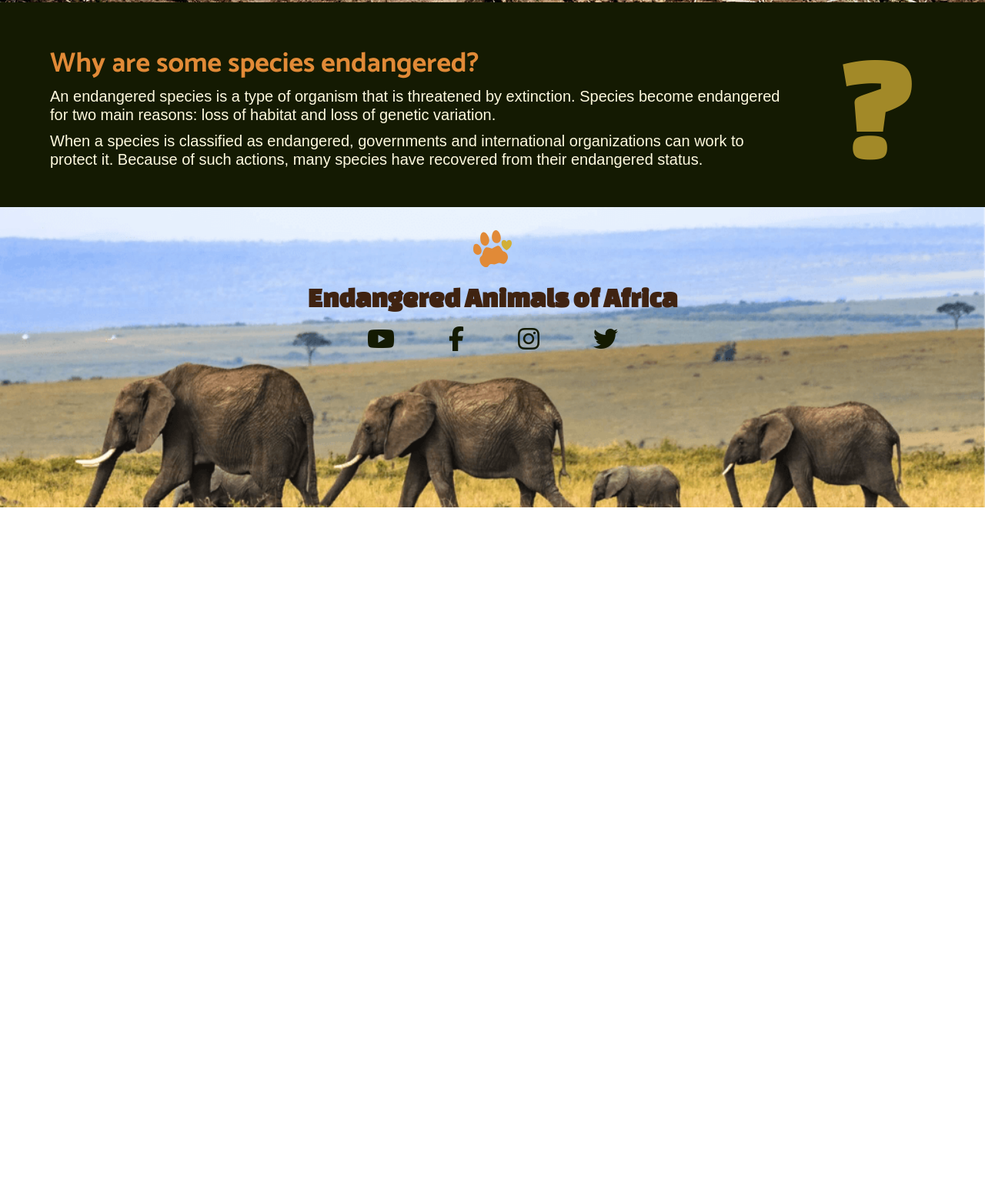
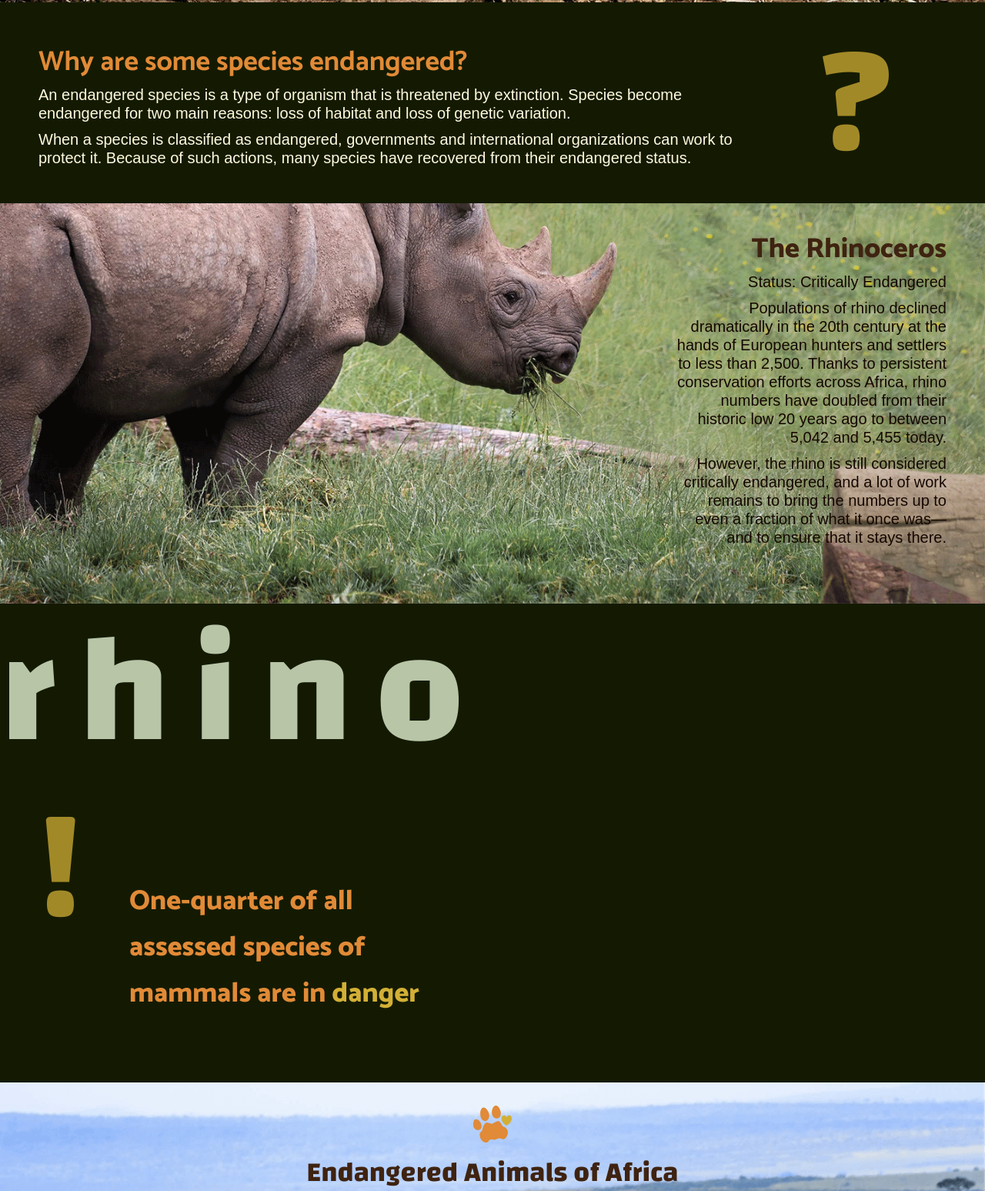
Before and after one commit to blairda/web3, a plain HTML site: page deploy/index.html in a window 1280 px wide. Shown: the part 802-2349 px from the top of the page at 77% size. Before the commit the page ends 1461 px from the top, so only its background shows below. Drawn offline with nearby package versions, Linux system fonts and the light colour scheme; a web font is replaced by a local one.

Commit message:
Finish first index card/fact

```diff
--- a/deploy/index.html
+++ b/deploy/index.html
@@ -6,7 +6,7 @@
     <meta name="viewport" content="width=device-width, initial-scale=1.0">
     <meta http-equiv="X-UA-Compatible" content="ie=edge">
     <!-- Google Font -->
-    <link href="https://fonts.googleapis.com/css2?family=Catamaran:wght@700;800&family=Changa+One&family=Muli:ital,wght@0,400;1,700&display=swap" rel="stylesheet">
+    <link href="https://fonts.googleapis.com/css2?family=Catamaran:wght@700;800&family=Changa:wght@700;800&family=Muli:ital,wght@0,400;1,700&display=swap" rel="stylesheet">
     <!-- Font Awesome -->
     <script src="https://kit.fontawesome.com/5c99d7a2dd.js" crossorigin="anonymous"></script>
 
@@ -39,9 +39,9 @@
 
         <section class="grid-container" id="index-intro">
             <div>
-                <article class="subtitle" id="index-intro-text">
+                <article class="subtitle" id="intro-text">
                     <h2>Why are some species endangered?</h2>
-                    <article class="opening">
+                    <article class="body">
                         <p>An endangered species is a type of organism that is threatened by extinction. Species become
                             endangered
                             for two main reasons: loss of habitat and loss of genetic variation.</p>
@@ -50,15 +50,47 @@
                     </article>
                 </article>
 
-                <article class="punctuation" id="question-mark">
-                    <span>?</span>
+                <article class="large-type" id="question-mark">
+                    <h3>?</h3>
                 </article>
             </div>
         </section>
 
-        <section id="index-card1">
+        <section class="grid-container" id="index-card1">
+            <div>
+                <article class="subtitle">
+                    <h2>The Rhinoceros</h2>
+                </article>
+                <article class="body">
+                    <p><span>Status: Critically Endangered</span></p>
+                    <p>Populations of rhino declined dramatically in the 20th century at the hands of European hunters and
+                        settlers
+                        to less than 2,500. Thanks to persistent conservation efforts across Africa, rhino numbers have doubled
+                        from
+                        their historic low 20 years ago to between 5,042 and 5,455 today.</p>
+                    <p>However, the rhino is still considered critically endangered, and a lot of work remains to bring the
+                        numbers
+                        up to even a fraction of what it once was—and to ensure that it stays there.</p>
+                </article>
+            </div>
+        </section>
 
+        <section class="large-type" id="animal-name">
+            <h3>r</h3><h3>h</h3><h3>i</h3><h3>n</h3><h3>o</h3>
+        </section>
 
+        <section class="grid-container" id="index-fact1">
+            <div>
+                <article class="large-type" id="exclamation-mark1">
+                <h3>!</h3>
+                </article>
+
+                <article class="subtitle">
+                    <h2>One-quarter of all</h2>
+                    <h2>assessed species of</h2>
+                    <h2>mammals are in <span>danger</span></h2>
+                </article>
+            </div>
         </section>
     <footer class="grid-container">
                 <div>
--- a/dev/scss/base/_base.scss
+++ b/dev/scss/base/_base.scss
@@ -26,6 +26,10 @@ a:visited {
     grid-template-areas: ". container .";
     grid-template-columns: 15px auto 15px;
 
+    @include md {
+        grid-template-columns: 50px auto 50px;
+    }
+
     @include xl {
         grid-template-columns: auto 1440px auto;
     }
@@ -36,6 +40,7 @@ a:visited {
 }
 
 .content-spacing {
+    background-color: $green;
     margin-bottom: 40px;
 
     @include md {
--- a/dev/scss/base/_typography.scss
+++ b/dev/scss/base/_typography.scss
@@ -2,12 +2,8 @@
     Typography
 ============= */
 // font-family: 'Catamaran', sans-serif;
-// font-family: 'Changa One', cursive;
+// font-family: 'Changa', sans-serif;
 // font-family: 'Muli', sans-serif;
-
-body{
-    // font-family: 'Muli', sans-serif;
-}
 
 h1,h2,h3,h4{
     margin: 0;
@@ -22,7 +18,7 @@ p{
 .title{
     h1 {
         color: $orange;
-        font-family: 'Changa One', cursive;
+        font-family: 'Changa', sans-serif;
         font-size: rem-calc(36);
 
         @include md {
@@ -42,8 +38,9 @@ p{
 
 .subtitle{
     h2 {
-        color: $orange;
+        color: $brown;
         font-family: 'Catamaran', sans-serif;
+        font-weight: 800;
         font-size: rem-calc(22);
         line-height: rem-calc(28);
 
@@ -63,7 +60,7 @@ p{
     }
 }
 
-.opening{
+.body{
     p {
         color: $beige;
         font-family: 'Milu', sans-serif;
@@ -90,10 +87,9 @@ p{
     }
 }
 
-.punctuation{
-    span {
-        color: rgba($color: $yellow, $alpha: 0.75);
-        font-family: 'Changa One', cursive;
+.large-type{
+    h3 {
+        font-family: 'Changa', sans-serif;
         font-size: rem-calc(80);
 
         @include md {
--- a/dev/scss/helpers/_variables.scss
+++ b/dev/scss/helpers/_variables.scss
@@ -23,6 +23,7 @@ $orange: #E18A37;
 $brown: #3F2311;
 $beige: #FFFADF;
 $green: #141A02;
-$light-green: #8F9672;
+$light-green: #EFFFDF;
 $light-brown: #F0C68E;
 $light-blue: #AFBBBA;
+$dark-brown: #150700;
--- a/dev/scss/layout/_footer.scss
+++ b/dev/scss/layout/_footer.scss
@@ -31,7 +31,7 @@ footer {
 
         h1 {
             color: $brown;
-            font-family: 'Changa One', cursive;
+            font-family: 'Changa', sans-serif;
             font-size: rem-calc(20);
             padding-top: 5px;
 
--- a/dev/scss/sections/_index-content.scss
+++ b/dev/scss/sections/_index-content.scss
@@ -74,17 +74,23 @@
             grid-template-columns: 80% auto;
         }
 
-        #index-intro-text {
+        #intro-text {
             grid-area: text;
             padding: 5% 0%;
 
-            @include md{
-                padding-left: 5%;
+            @include md {
+                // padding-left: 5%;
+            }
+
+            h2 {
+                color: $orange;
+                font-weight: 700;
             }
         }
 
         #question-mark {
             align-items: top;
+            color: rgba($color: $yellow, $alpha: 0.75);
             display: flex;
             grid-area: question;
             justify-content: center;
@@ -100,3 +106,92 @@
 /* =============
     Index-Card1
 ============= */
+#index-card1 {
+    background-image: url("../img/index/rhino.png");
+    background-position: bottom;
+    background-repeat: no-repeat;
+    background-size: cover;
+    height: 85vh;
+
+    @include md {
+        background-position: center -200px;
+        height: 50vh;
+    }
+
+    @include lg {
+        background-position: bottom;
+        height: 65vh;
+    }
+
+    div {
+        article {
+            h2 {
+                padding-top: 30px;
+                text-align: right;
+            }
+
+            p {
+                color: $dark-brown;
+                padding-bottom: 10px;
+                padding-left: 5%;
+                text-align: right;
+
+                @include md {
+                    padding-left: 62%;
+                }
+
+                @include lg {
+                    padding-left: 70%;
+                }
+            }
+        }
+    }
+}
+
+#animal-name {
+    background-color: $green;
+
+    h3 {
+        color: rgba($color: $light-green, $alpha: 0.75);
+        display: inline;
+        padding-right: 30px;
+    }
+}
+
+/* =============
+    Index-index-fact1
+============= */
+#index-fact1 {
+    background-color: $green;
+
+    div {
+        display: grid;
+        grid-template-areas: "exclamation text";
+        grid-template-columns: auto 90%;
+
+        #exclamation-mark1 {
+            color: rgba($color: $yellow, $alpha: 0.75);
+            grid-area: exclamation;
+        }
+
+        article {
+            grid-area: text;
+
+            h2 {
+                color: $orange;
+
+                span {
+                    color: $yellow;
+                }
+            }
+
+            h2:first-child {
+                padding-top: 12%;
+            }
+
+            h2:last-child {
+                padding-bottom: 8%;
+            }
+        }
+    }
+}
```
Also changed, not shown: deploy/gallery.html (+1 -1 lines), dev/template.html (+1 -1 lines), deploy/css/styles.css, 2 other files.
